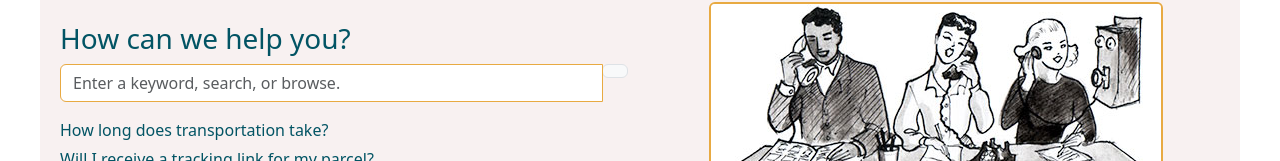
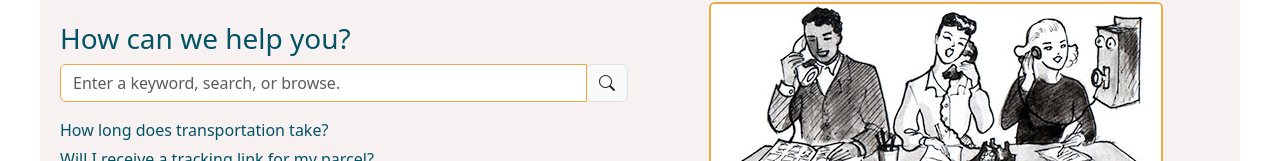
Before and after one commit to ahmed5121shaban/Final-Project, an Angular app in the folder zaid/: page / in a window 1280 px wide. Shown: the part 164-325 px from the top of the page. Built offline with nearby package versions, Linux system fonts and the light colour scheme.

Commit message:
Commit message

```diff
--- a/zaid/src/Shared/Components/contact-us/contact-us.component.html
+++ b/zaid/src/Shared/Components/contact-us/contact-us.component.html
@@ -16,7 +16,7 @@
       <div class="input-group mb-3">
         <input type="text" class="form-control" placeholder="Enter a keyword, search, or browse." aria-label="Search">
         <div class="input-group-append">
-          <span class="input-group-text"><i class="fa fa-search"></i></span>
+          <span class="input-group-text"><i class="bi bi-search"></i></span>
         </div>
       </div>
       <ul class="list-unstyled">
```
